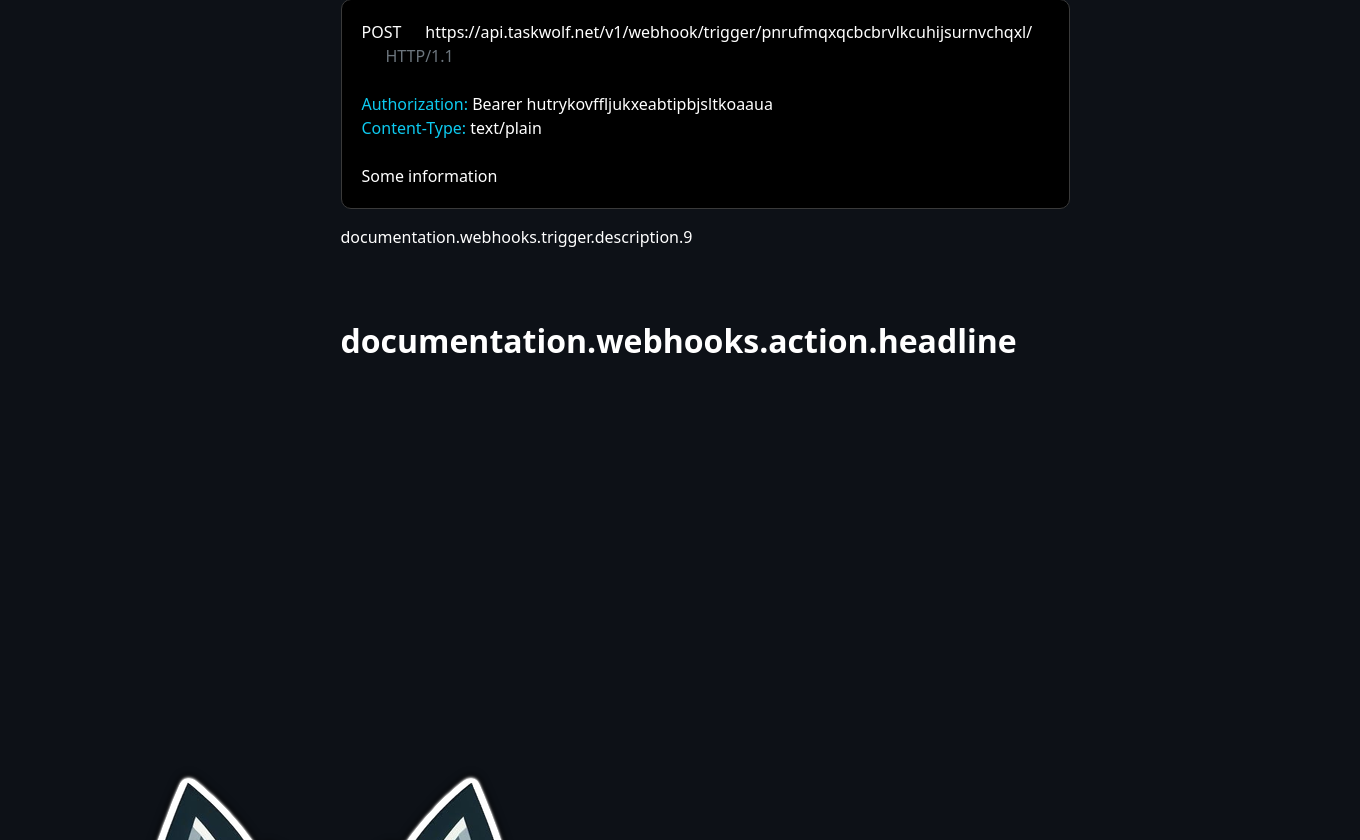
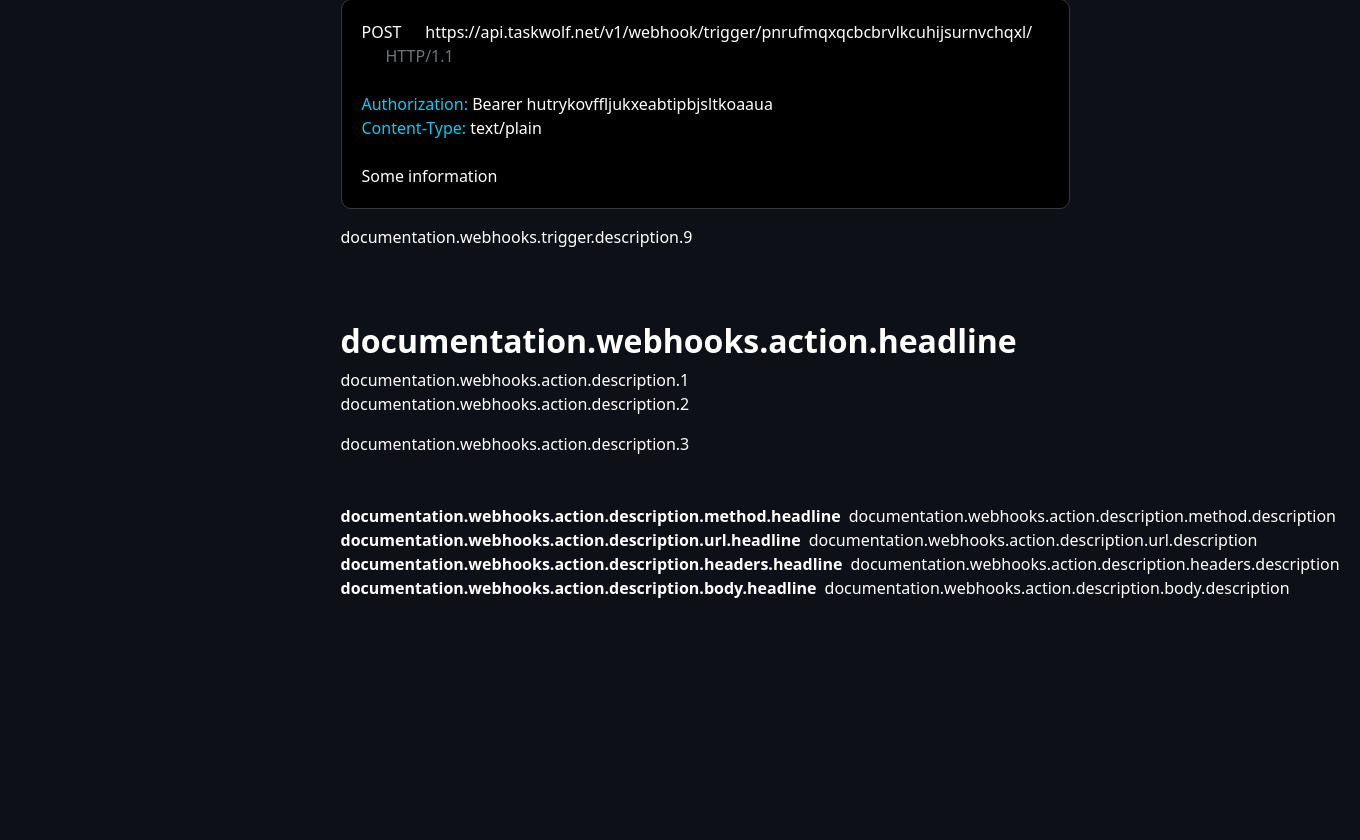
Before and after one commit to taskwolf-net/taskwolf-documentation, a Django app: template documentation/templates/webhooks.html in a window 1360 px wide. Shown: the part 4230-5070 px from the top of the page. Run offline with Django 4.2, Linux system fonts and the light colour scheme; the template is opened without the code that fills it, so the values that code supplies are empty; some libraries are stand-ins or nearby versions.

Commit message:
Update webhook page

```diff
--- a/documentation/templates/webhooks.html
+++ b/documentation/templates/webhooks.html
@@ -43,6 +43,25 @@
         </div>
         <div class="documentation-section">
           <h2 class="documentation-section-headline">{% trans 'documentation.webhooks.action.headline' %}</h2>
+          <p class="mb-0">{% trans 'documentation.webhooks.action.description.1' %}</p>
+          <p>{% trans 'documentation.webhooks.action.description.2' %}</p>
+          <p>{% trans 'documentation.webhooks.action.description.3' %}</p>
+          <div class="d-flex mt-5 mb-0">
+            <b class="me-2">{% trans 'documentation.webhooks.action.description.method.headline' %}</b>
+            <label>{% trans 'documentation.webhooks.action.description.method.description' %}</label>
+          </div>
+          <div class="d-flex">
+            <b class="me-2">{% trans 'documentation.webhooks.action.description.url.headline' %}</b>
+            <label>{% trans 'documentation.webhooks.action.description.url.description' %}</label>
+          </div>
+          <div class="d-flex">
+            <b class="me-2">{% trans 'documentation.webhooks.action.description.headers.headline' %}</b>
+            <label>{% trans 'documentation.webhooks.action.description.headers.description' %}</label>
+          </div>
+          <div class="d-flex">
+            <b class="me-2">{% trans 'documentation.webhooks.action.description.body.headline' %}</b>
+            <label>{% trans 'documentation.webhooks.action.description.body.description' %}</label>
+          </div>
         </div>
       </div>
     </div>
```
Also changed, not shown: locale/de/LC_MESSAGES/django.po, locale/en/LC_MESSAGES/django.po.
